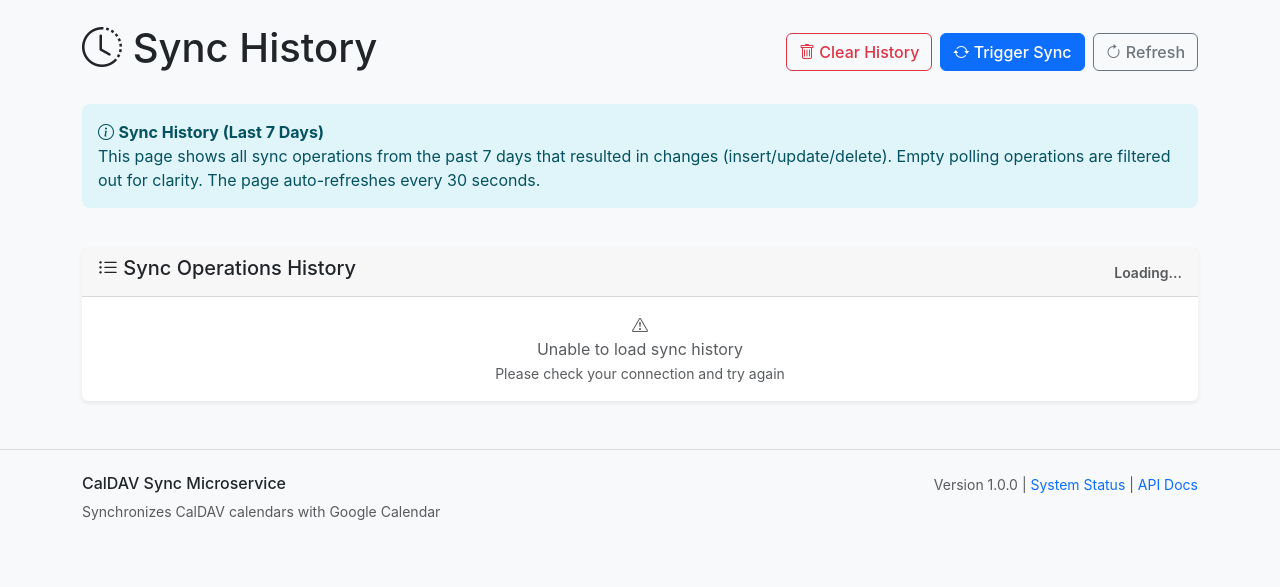
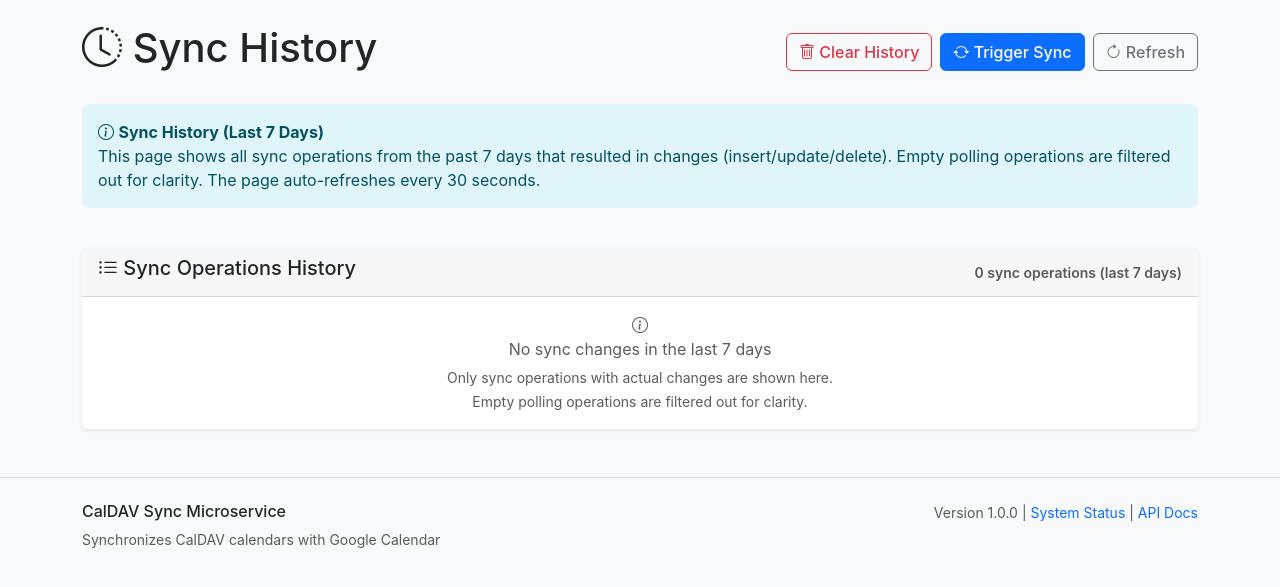
Before and after one commit to plymouthvan/CalDAV-Sync, a FastAPI app: page /sync/history in a window 1280 px wide. Shown: the part 56-643 px from the top of the page. Run offline with FastAPI, Linux system fonts and the light colour scheme; data that the repository does not hold is empty; parts of the project's set-up code (start-up, migrations or seed data) failed here and were passed over; some libraries are stand-ins or nearby versions.

Commit message:
fix: API limit constraint violation in sync history page
## Issue Fixed:
- Sync history page was requesting limit=1000 but API has maximum constraint of 500
- This caused 422 Unprocessable Entity errors and prevented page from loading

## Solution:
- Changed sync history API request from limit=1000 to limit=500 (maximum allowed)
- This respects the API validation constraint: Query(50, ge=1, le=500)

## Result:
- Sync history page should now load properly without 422 errors
- Still provides sufficient records for client-side filtering and pagination
- Maintains the same user experience with proper error handling

```diff
--- a/app/templates/sync_history.html
+++ b/app/templates/sync_history.html
@@ -143,9 +143,9 @@
         sevenDaysAgo.setDate(sevenDaysAgo.getDate() - 7);
         const startDate = sevenDaysAgo.toISOString();
 
-        // Use a larger limit to get more records, then filter client-side for now
+        // Use maximum allowed limit to get more records, then filter client-side for now
         // TODO: Move filtering to API level for better performance
-        const response = await fetch(`/api/sync/history?limit=1000&offset=0`);
+        const response = await fetch(`/api/sync/history?limit=500&offset=0`);
         if (!response.ok) throw new Error(`History API error: ${response.status}`);
 
         const data = await response.json();
```
